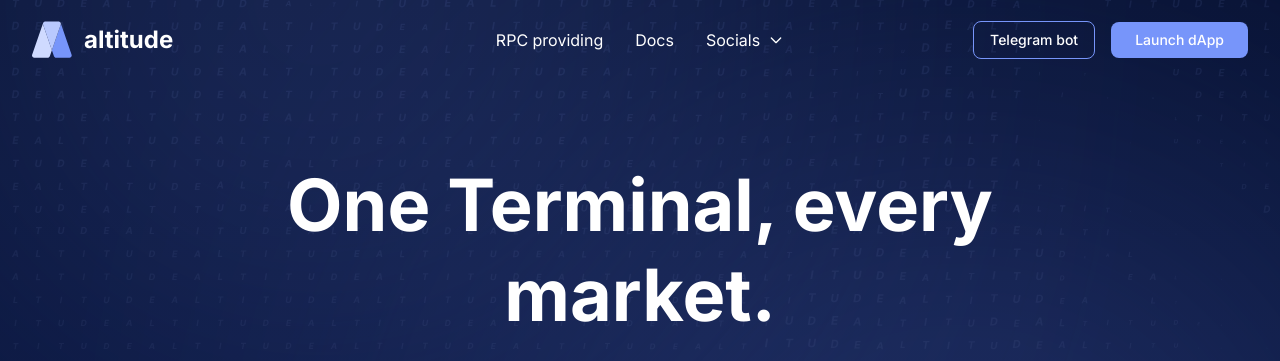
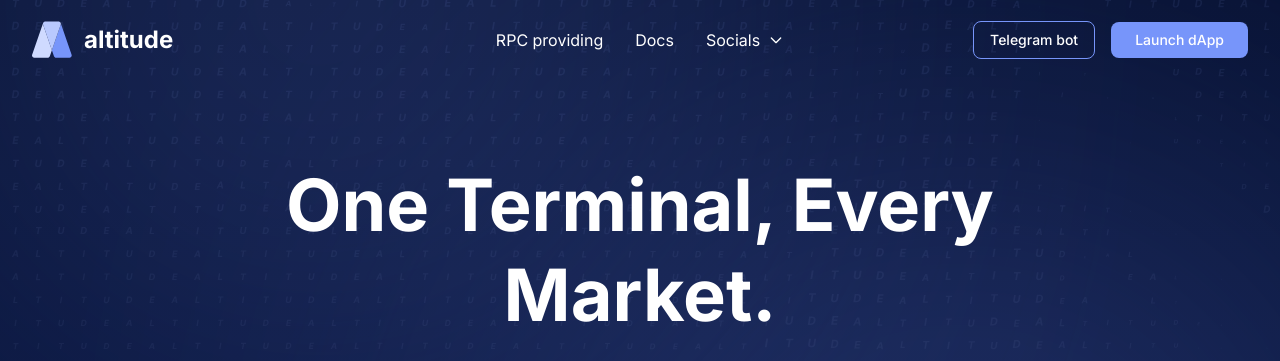
Before and after one commit to altitude-labs/landing-page, an Astro site: page / in a window 1280 px wide. Shown: the top 361 px of the page. Built offline with nearby package versions, Linux system fonts and the light colour scheme; Astro itself is replaced by a stand-in of ours.

Commit message:
Update Hero.astro

```diff
--- a/src/components/Hero.astro
+++ b/src/components/Hero.astro
@@ -5,7 +5,7 @@ import heroVideo from '../assets/ALTITUDE_TRAILER_FINAL.webm';
   <div class="max-w-7xl mx-auto px-4 sm:px-6 lg:px-8 w-full text-left md:text-center">
     <div class="max-w-md md:max-w-2xl lg:max-w-4xl mx-auto">
       <h1 class="text-white font-bold text-3xl md:text-5xl lg:text-7xl leading-tight mb-5 md:mb-6">
-        One Terminal, every market.
+        One Terminal, Every Market.
       </h1>
       <p class="text-light-blue font-medium text-lg md:text-xl lg:text-2xl leading-relaxed mb-8 md:mb-10 tracking-tight">
         Spot, perps, prediction markets, and memecoin intelligence. Built on Hyperliquid.
```
